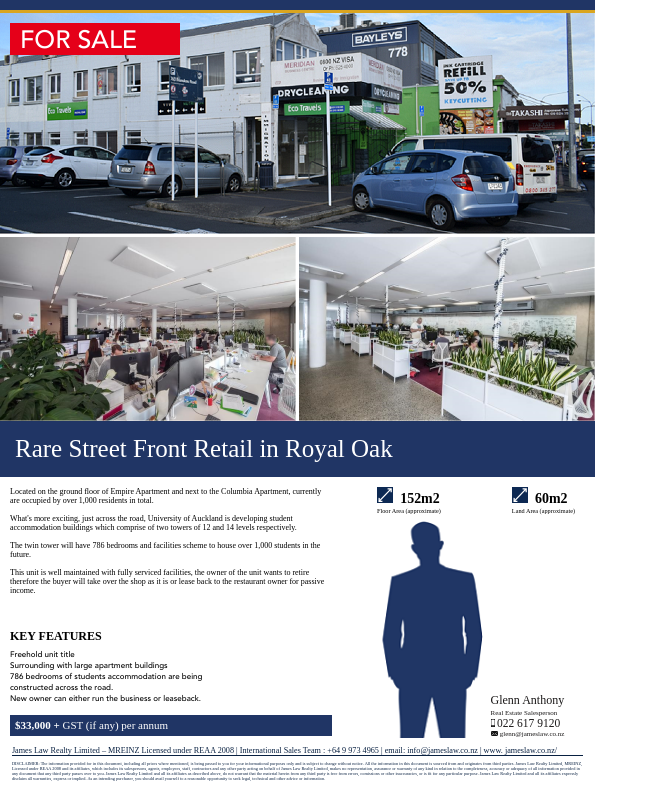
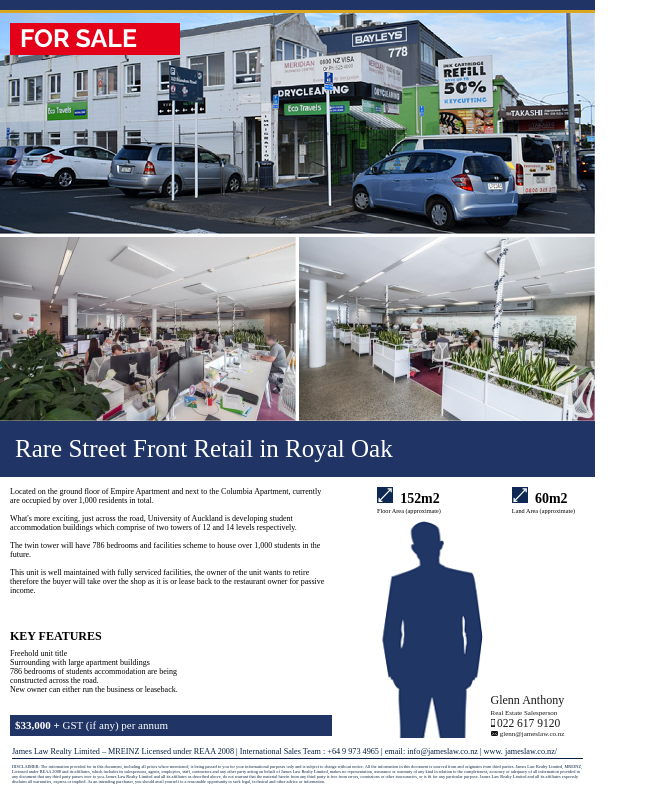
Before and after one commit to FatahiaNasrin/sample, a plain HTML site: page index.html in a window 1280 px wide. Shown: the part 45-842 px from the top of the page, without its empty margins (0-658 px from the left). Drawn offline with Linux system fonts and the light colour scheme.

Commit message:
added mistakes

```diff
--- a/index.html
+++ b/index.html
@@ -4,6 +4,7 @@
     <meta charset="UTF-8">
     <meta name="viewport" content="width=device-width, initial-scale=1.0">
     <title>Document</title>
+    <link href="https://fonts.googleapis.com/css2?family=Raleway:wght@700&display=swap" rel="stylesheet">
     <link rel="stylesheet" href="css/all.css">
     <link rel="stylesheet" href="icons/floor-area.svg">
     <link rel="stylesheet" href="style.css">
@@ -28,7 +29,7 @@
         <img class="item-2 img-fluid" src="images/img-2.png" alt="image">
         <img class="item-3 img-fluid" src="images/img-3.png" alt="image">
     </section>
-    <div> <p class="border-part second-heading">Rare Street Front Retail in Royal Oak</p></div>
+    <div> <p  class="border-part second-heading">Rare Street Front Retail in Royal Oak</p></div>
 
     <section class="box">
         <div class="column-layout">
@@ -78,7 +79,7 @@
 
     <section class="footer">
         <div class="footer-sentence">
-            <p class="line" style="font-size:8.2px; margin-bottom: 0px;">James Law Realty Limited – MREINZ Licensed under REAA 2008 | International Sales Team : +64 9 973 4965 | email: info@jameslaw.co.nz |   www. jameslaw.co.nz/</p>
+            <p class="line" style="font-size:8.2px; margin-bottom: 0px; line-height: 12px; ">James Law Realty Limited – MREINZ Licensed under REAA 2008 | International Sales Team : +64 9 973 4965 | email: info@jameslaw.co.nz |   www. jameslaw.co.nz/</p>
            </div>
            <div style="font-size:4.35px; margin-top: 5px;"class="bootom-part">
                DISCLAIMER: The information provided for in this document, including all prices where mentioned, is being passed to you for your informational purposes only and is subject to change without notice. All the information in this document is sourced from and originates from third parties. James Law Realty Limited, MREINZ, Licensed under REAA 2008 and its affiliates, which includes its salespersons, agents, employees, staff, contractors and any other party acting on behalf of James Law Realty Limited, makes no representation, assurance or warranty of any kind in relation to the completeness, accuracy or adequacy of all information provided in any document that any third party passes over to you. James Law Realty Limited and all its affiliates as described above, do not warrant that the material herein from any third party is free from errors, comissions or other inaccuracies, or is fit for any particular purpose. James Law Realty Limited and all its affiliates expressly disclaim all warranties, express or implied. As an intending purchaser, you should avail yourself to a reasonable opportunity to seek legal, technical and other advice or information.
--- a/style.css
+++ b/style.css
@@ -1,7 +1,11 @@
 @font-face {
-    font-family: 'Avenir';
+    font-family: 'Avenir', 'Avenir-Medium', 'Avenir-Book';
     src: url(fonts/Avenir-Medium.ttf);
+    src: url(fonts/Avenir-Book.ttf);
+    src: url(fonts/Avenir-Black.ttf);
+    src: url(fonts/Avenir-Heavy.ttf);
   }
+  /* *{font-family: 'Raleway', sans-serif;} */
   body{
     width: 595px;
     height: 842px;
@@ -13,7 +17,7 @@
       display: flex;
       justify-content: space-between;
       align-items: center;
-      font-family: 'Avenir-medium';
+      font-family: 'Avenir Medium';
       font-size: 15px;
       height: 55px;
       background-color:#203565;
@@ -45,7 +49,7 @@
     position: absolute;
     font-size: 25px;
     width: 160px;
-    font-family: 'Avenir';
+    font-family: 'Raleway';
     height: 32px;
     color: white;
     background: #E50019;
@@ -56,8 +60,7 @@
     height: 56px;
     background-color:#203565;
     color: white;
-   font-family: 'Avenir-medium';
-    font-weight: medium;
+    font-family: 'Avenir-Medium';
     font-size: 25px;
     display: flex;
     justify-content: flex-start;
```
